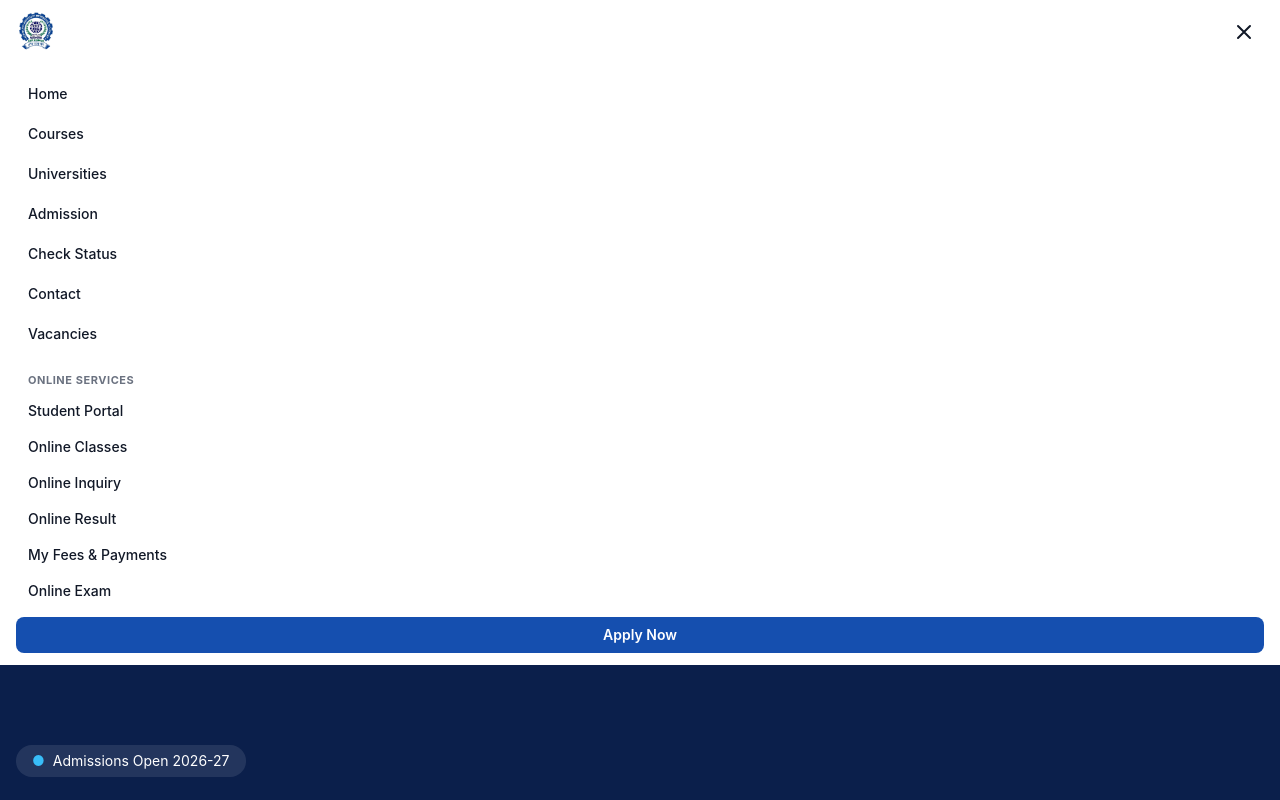
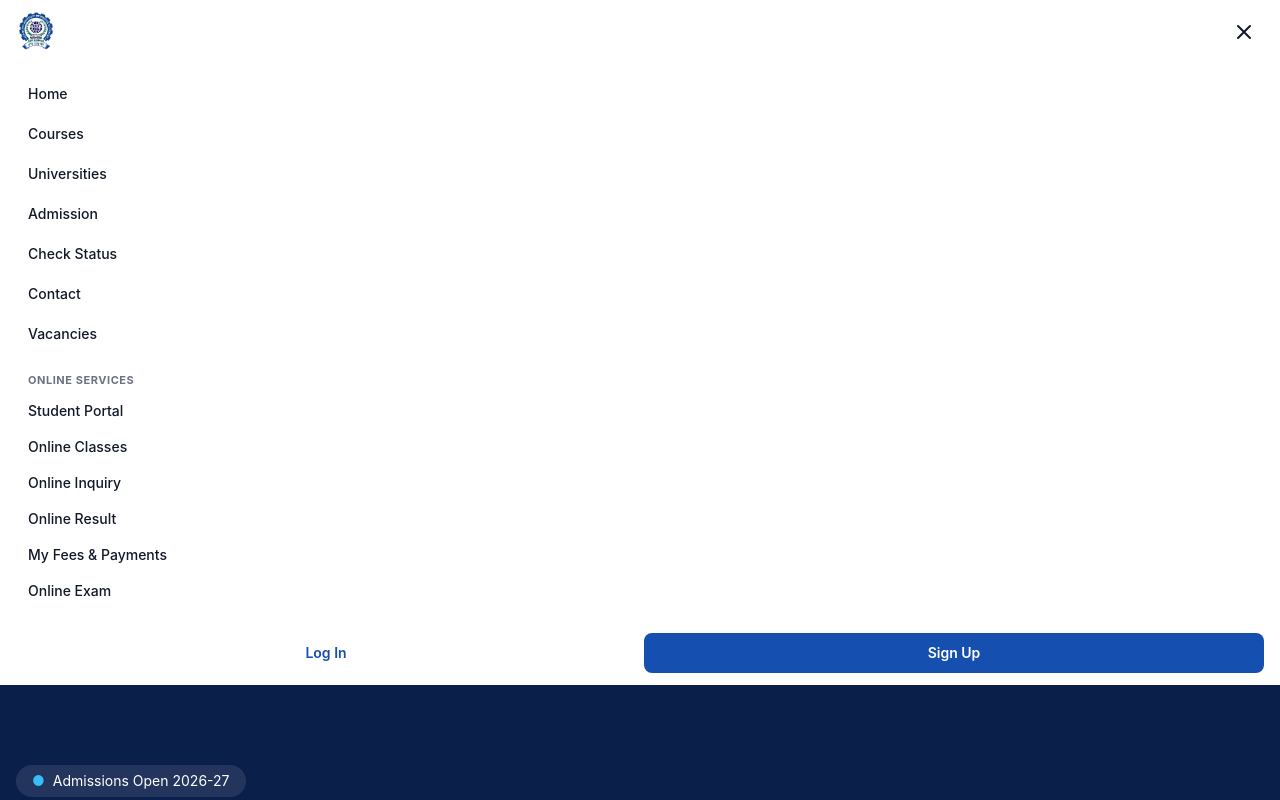
Before and after one commit to siddhantkrishna/aiit, a Next.js app: page / in a window 1280 px wide. Both pictures are taken after a click on the button "Toggle menu". Shown: the top 800 px of the page. Built offline with nearby package versions, Linux system fonts and the light colour scheme.

Commit message:
Add Log In and Sign Up to AIIT navigation

```diff
--- a/src/components/Navbar.tsx
+++ b/src/components/Navbar.tsx
@@ -48,33 +48,41 @@ export default function Navbar() {
             </div>
           </Link>
 
-          <div className="hidden md:flex items-center gap-1">
+          <div className="hidden xl:flex items-center gap-0.5">
             {navLinks.map((link) => (
               <Link
                 key={link.href}
                 href={link.href}
-                className="px-3 py-2 text-sm font-medium text-foreground hover:text-primary rounded-lg hover:bg-blue-50 transition-colors"
+                className="px-2 py-2 text-sm font-medium text-foreground hover:text-primary rounded-lg hover:bg-blue-50 transition-colors"
               >
                 {link.label}
               </Link>
             ))}
             <div className="relative group">
-              <button type="button" className="px-3 py-2 text-sm font-medium text-foreground hover:text-primary rounded-lg hover:bg-blue-50 transition-colors">Online Services ▾</button>
+              <button type="button" className="px-2 py-2 text-sm font-medium text-foreground hover:text-primary rounded-lg hover:bg-blue-50 transition-colors">Online Services ▾</button>
               <div className="invisible absolute right-0 top-full mt-2 w-56 translate-y-1 rounded-2xl border border-slate-200 bg-white p-2 opacity-0 shadow-xl transition-all group-hover:visible group-hover:translate-y-0 group-hover:opacity-100">
                 {onlineServiceLinks.map((link) => <Link key={link.href} href={link.href} className="block rounded-xl px-3 py-2.5 text-sm font-medium text-slate-700 hover:bg-blue-50 hover:text-primary">{link.label}</Link>)}
               </div>
             </div>
+            <div className="ml-2 flex shrink-0 items-center gap-2 border-l border-slate-200 pl-3">
+              <Link
+                href="/student"
+                className="rounded-lg border border-primary px-3.5 py-2 text-sm font-semibold text-primary transition-colors hover:bg-blue-50 focus-visible:outline-2 focus-visible:outline-offset-2 focus-visible:outline-primary"
+              >
+                Log In
+              </Link>
               <Link
                 href="/admission"
-              className="ml-2 px-4 py-2 bg-primary text-white text-sm font-semibold rounded-lg hover:bg-primary-dark transition-colors"
+                className="rounded-lg bg-primary px-3.5 py-2 text-sm font-semibold text-white transition-colors hover:bg-primary-dark focus-visible:outline-2 focus-visible:outline-offset-2 focus-visible:outline-primary"
               >
-              Apply Now
+                Sign Up
               </Link>
+            </div>
           </div>
 
           <button
             onClick={() => setOpen(!open)}
-            className="md:hidden p-2 rounded-lg hover:bg-gray-100"
+            className="xl:hidden p-2 rounded-lg hover:bg-gray-100"
             aria-label="Toggle menu"
           >
             <svg
@@ -104,7 +112,7 @@ export default function Navbar() {
       </div>
 
       {open && (
-        <div className="md:hidden border-t border-border bg-white">
+        <div className="xl:hidden border-t border-border bg-white">
           <div className="px-4 py-3 space-y-1">
             {navLinks.map((link) => (
               <Link
@@ -120,13 +128,22 @@ export default function Navbar() {
               <p className="px-3 py-1 text-[11px] font-bold uppercase tracking-wider text-muted">Online Services</p>
               {onlineServiceLinks.map((link) => <Link key={link.href} href={link.href} className="block rounded-lg px-3 py-2 text-sm font-medium text-foreground hover:bg-blue-50 hover:text-primary" onClick={() => setOpen(false)}>{link.label}</Link>)}
             </div>
+            <div className="mt-3 grid grid-cols-2 gap-2 border-t border-border pt-3">
+              <Link
+                href="/student"
+                className="rounded-lg border border-primary px-3 py-2.5 text-center text-sm font-semibold text-primary"
+                onClick={() => setOpen(false)}
+              >
+                Log In
+              </Link>
               <Link
                 href="/admission"
-              className="block px-3 py-2 mt-2 bg-primary text-white text-sm font-semibold rounded-lg text-center"
+                className="rounded-lg bg-primary px-3 py-2.5 text-center text-sm font-semibold text-white"
                 onClick={() => setOpen(false)}
               >
-              Apply Now
+                Sign Up
               </Link>
+            </div>
           </div>
         </div>
       )}
```
Lines whose indentation alone changed are shown as unchanged.
